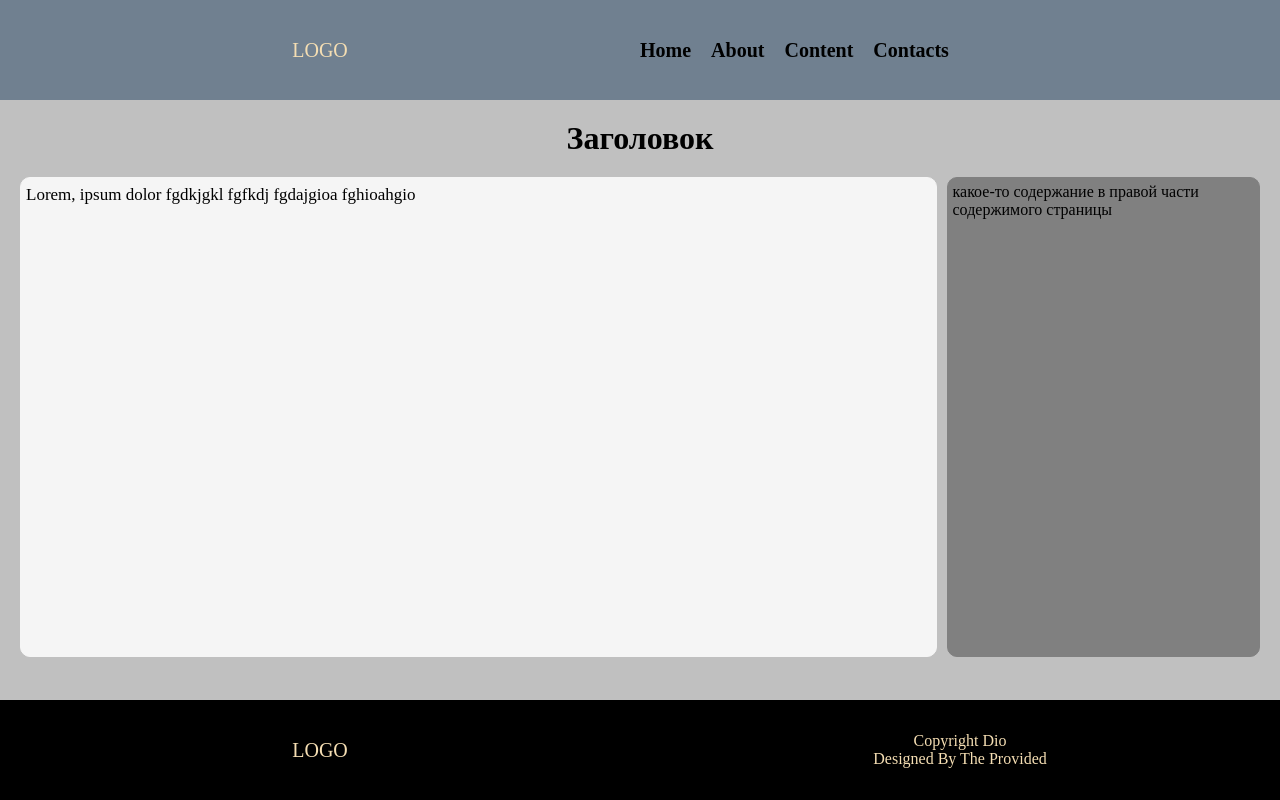
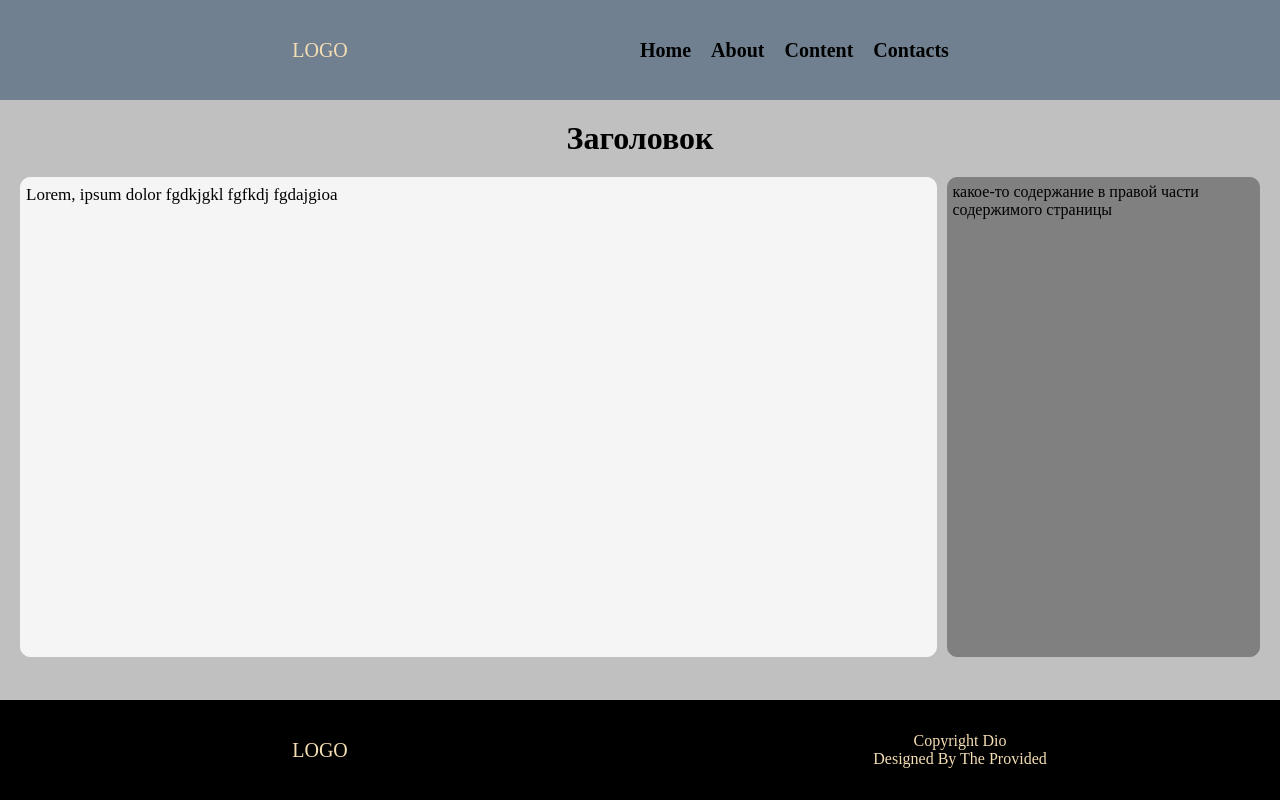
Before and after one commit to Floyd-88/git, a Vue app: page / in a window 1280 px wide. Built offline with nearby package versions, Linux system fonts and the light colour scheme.

Commit message:
commit tex

```diff
--- a/src/Components/MainElement.vue
+++ b/src/Components/MainElement.vue
@@ -3,7 +3,7 @@
     <h1>Заголовок</h1>
     <div class="main_wrapper">
       <div class="content">
-        Lorem, ipsum dolor fgdkjgkl fgfkdj fgdajgioa fghioahgio
+        Lorem, ipsum dolor fgdkjgkl fgfkdj fgdajgioa
       </div>
       <aside>
         <div>какое-то содержание в правой части содержимого страницы</div>
```
